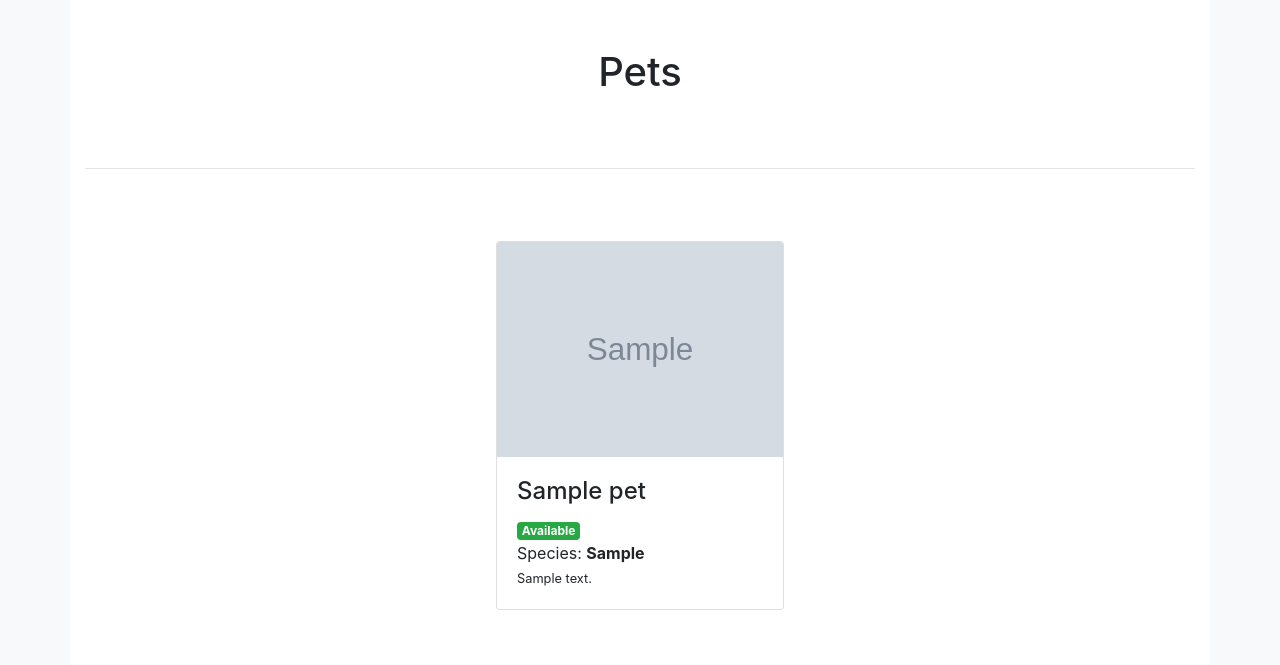
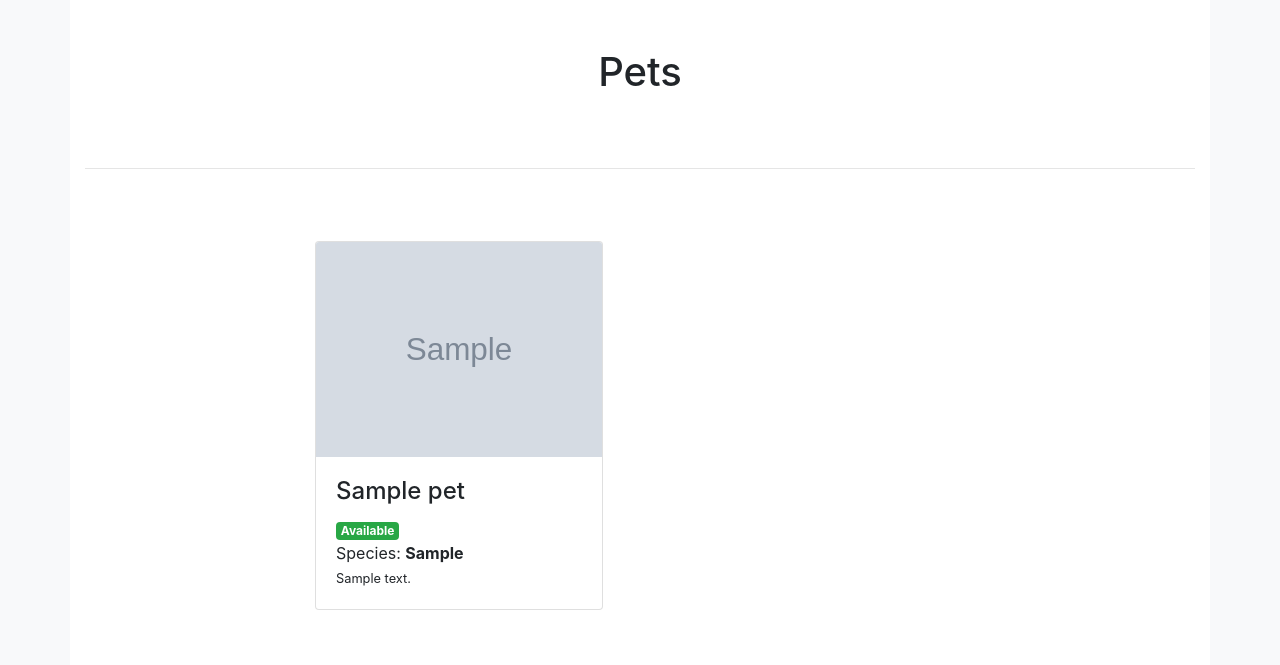
Before and after one commit to johnathan-booy/Adopt, a Flask app: page / in a window 1280 px wide. Shown: the top 665 px of the page. Run offline with Flask 3, Linux system fonts and the light colour scheme; tables that the repository leaves empty hold one stand-in row (values such as "Sample post"); grey boxes marked "Sample" are stand-in pictures.

Commit message:
Styled homepage

```diff
--- a/templates/home.html
+++ b/templates/home.html
@@ -9,7 +9,9 @@
     <h1>Pets</h1>
 </div>
 <hr>
-<div class="p-5 d-flex flex-wrap justify-content-center">
+<div class="p-5 row justify-content-center">
+    {% if pets %}
+    <div class="col-md-8 d-flex flex-wrap">
         {% for pet in pets %}
         <div class="card m-2" style="width: 18rem;">
             {% if pet.image_url %}
@@ -41,4 +43,6 @@
         </div>
         {% endfor %}
     </div>
+    {% endif %}
+</div>
 {% endblock %}
```
Lines whose indentation alone changed are shown as unchanged.
